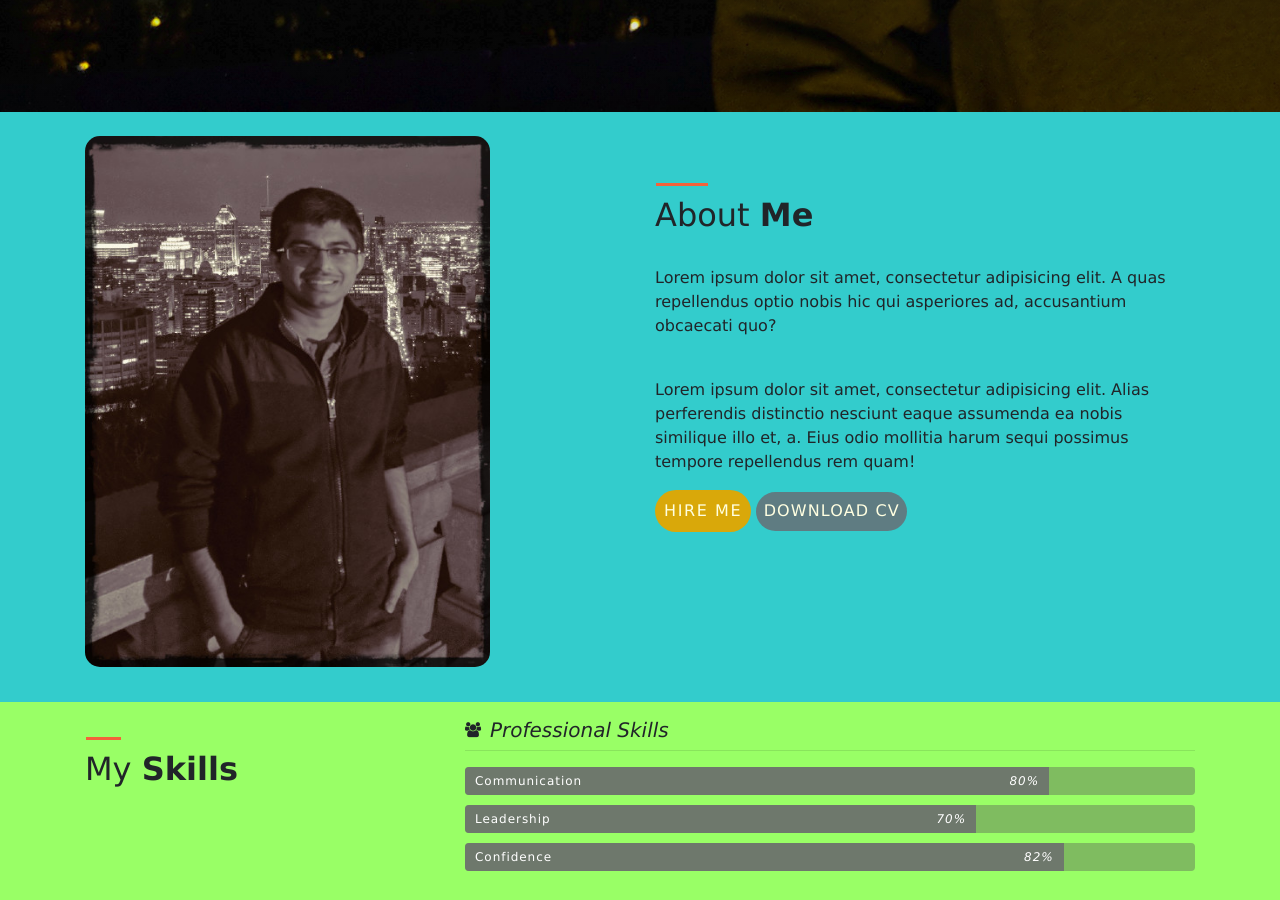
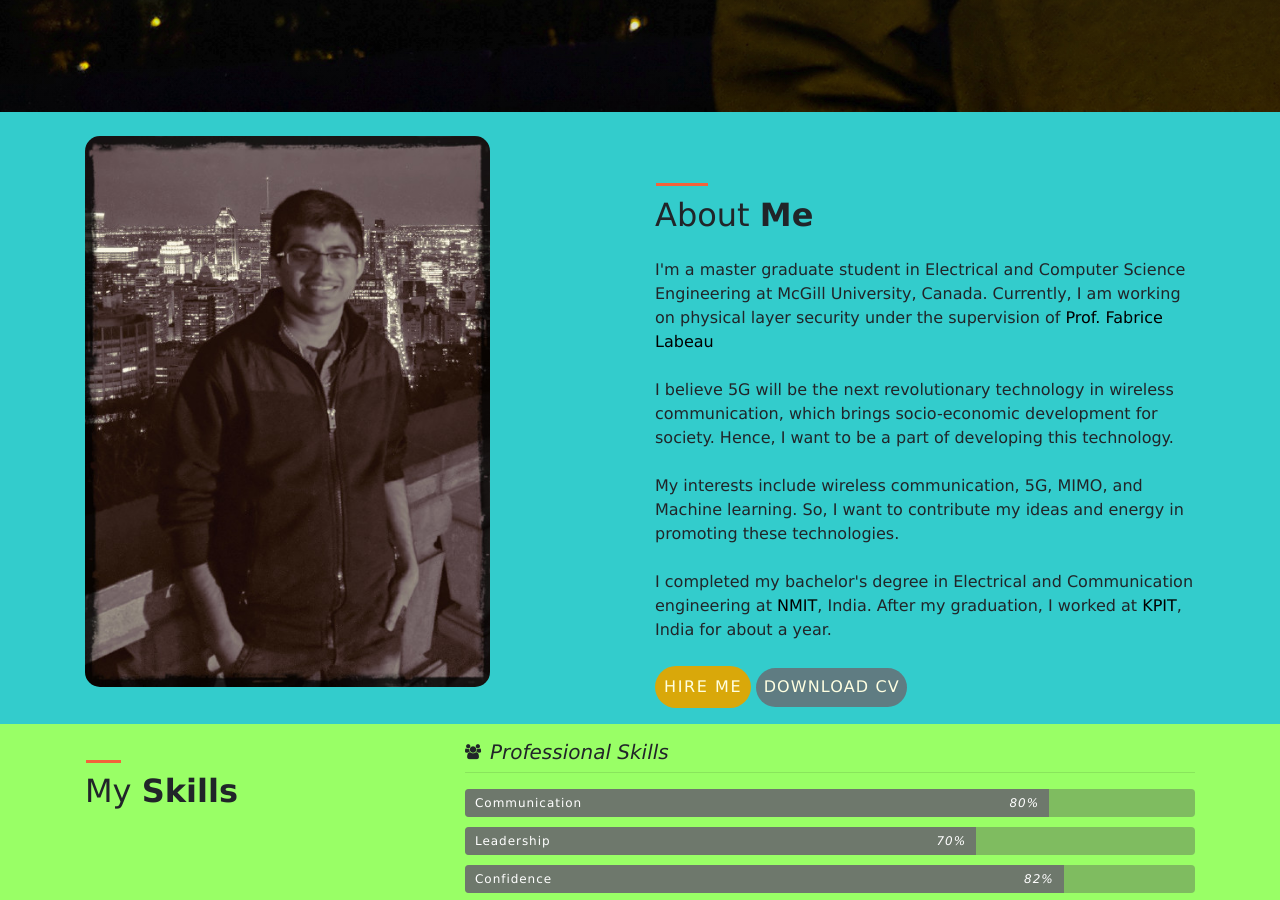
Before and after one commit to shashank-b-m/shashank-b-m.github.io, a Jekyll site: the page built from index.md, in a window 1280 px wide and 900 px high, scrolled down 1058 px. Built offline with Jekyll 4.4.1, drawn with Linux system fonts in a browser that asks for light colours; nearby versions of some CDN libraries.

Commit message:
updated about section

```diff
--- a/_includes/section.html
+++ b/_includes/section.html
@@ -8,10 +8,10 @@
 			  	<div class="abt-text " align="left">
 				  	<hr class="divider my-2">
 				  	<h2>About <strong>Me</strong></h2>
-				  	<br>
-					<p>Lorem ipsum dolor sit amet, consectetur adipisicing elit. A quas repellendus optio nobis hic qui asperiores ad, accusantium obcaecati quo?</p>
-					<br>
-					<p>Lorem ipsum dolor sit amet, consectetur adipisicing elit. Alias perferendis distinctio nesciunt eaque assumenda ea nobis similique illo et, a. Eius odio mollitia harum sequi possimus tempore repellendus rem quam!</p>
+					<p class="my-4">I'm a master graduate student in Electrical and Computer Science Engineering at McGill University, Canada. Currently, I am working on physical layer security under the supervision of <a href="https://www.mcgill.ca/ece/fabrice-labeau" target="_blank" style="color: black;">Prof. Fabrice Labeau</a> </p>
+					<p class="my-4">I believe 5G will be the next revolutionary technology in wireless communication, which brings socio-economic development for society. Hence, I want to be a part of developing this technology.</p>
+					<p class="my-4">My interests include wireless communication, 5G, MIMO, and Machine learning. So, I want to contribute my ideas and energy in promoting these technologies.</p>
+					<p class="my-4">I completed my bachelor's degree in Electrical and Communication engineering at <a href="http://www.nmit.ac.in/" target="_blank" style="color: black;">NMIT</a>, India. After my graduation, I worked at <a href="https://www.kpit.com/" target="_blank" style="color: black;">KPIT</a>, India for about a year.</p>
 					<div class="btn-position mb-3">
 						<a class="btn btn-hire" href="#contact" role="button">HIRE ME</a>
 						<a class="btn btn-cv" href="#" role="button">DOWNLOAD CV</a>
```
